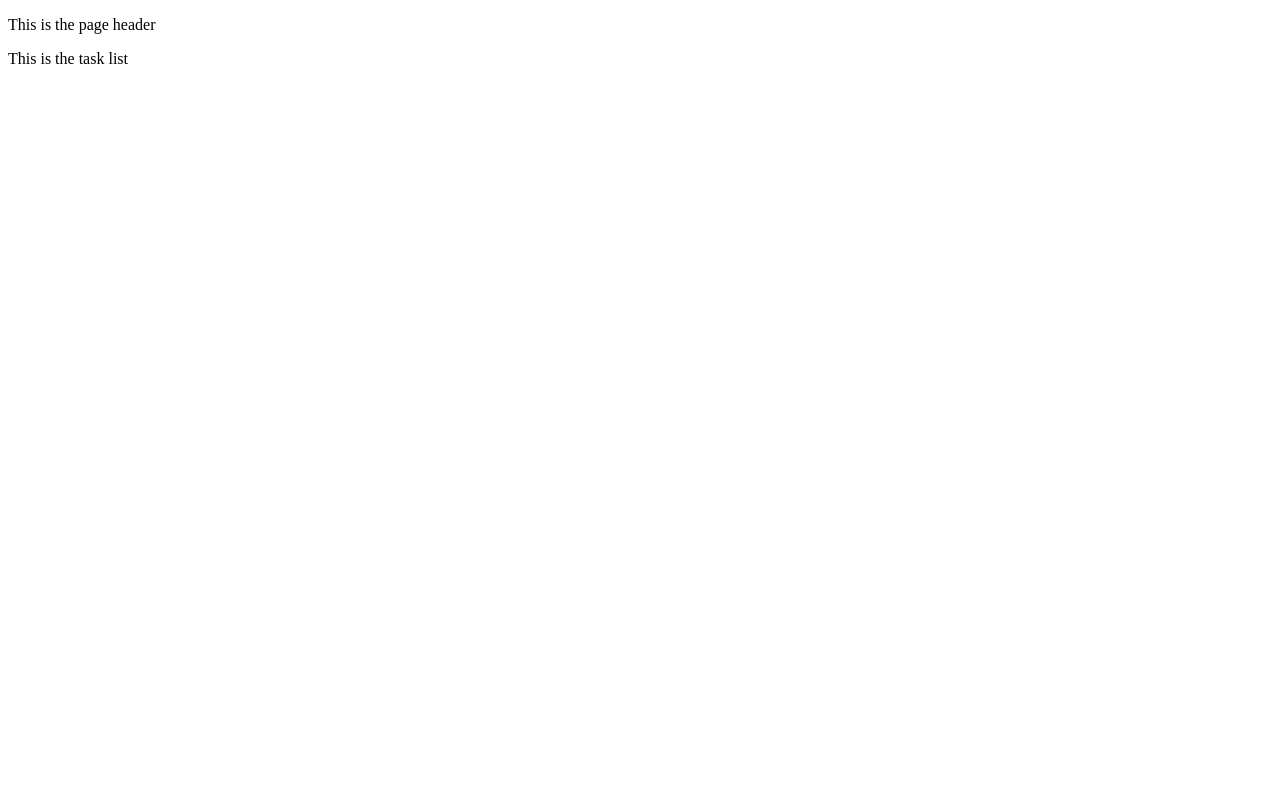
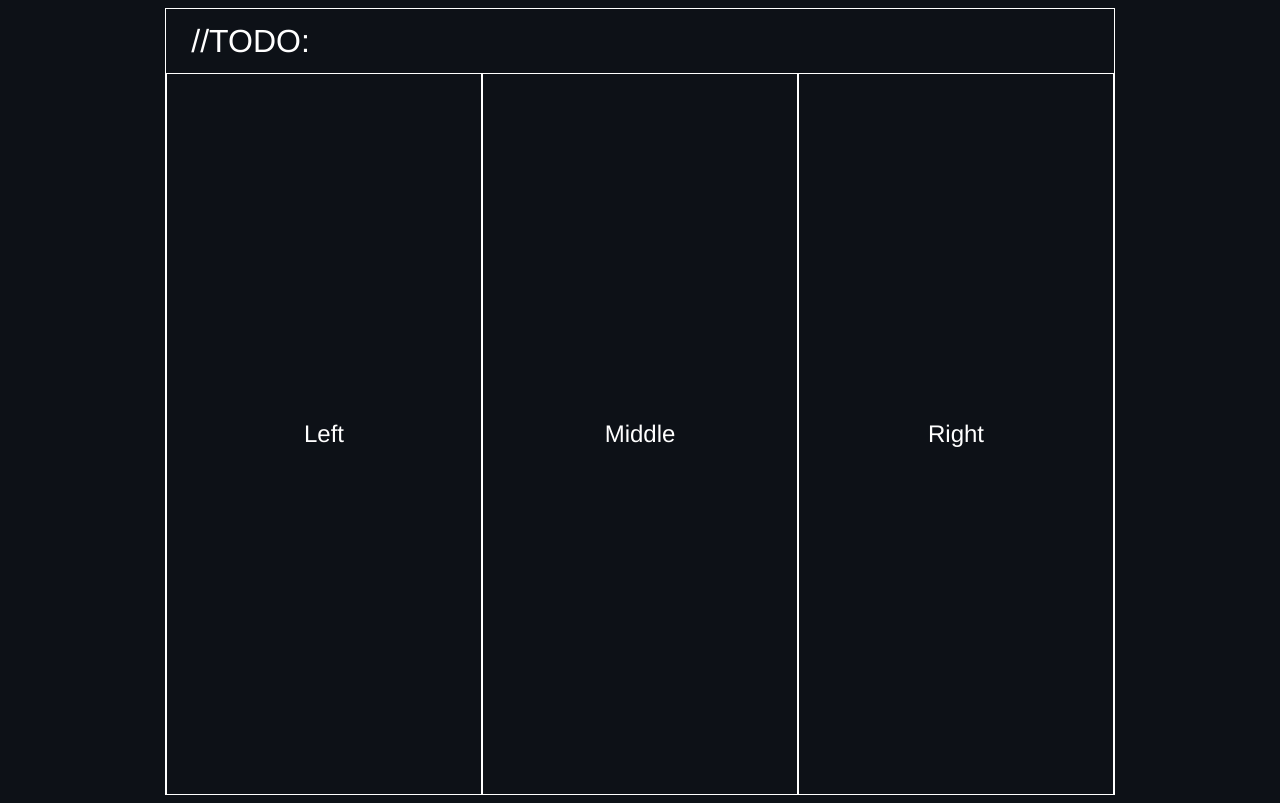
Before and after one commit to Liamarii/TaskBoard, an Angular app: page / in a window 1280 px wide. Built offline with nearby package versions, Linux system fonts and the light colour scheme.

Commit message:
Setting up the task sections and header in the HTML

```diff
--- a/src/app/page-header/page-header.component.html
+++ b/src/app/page-header/page-header.component.html
@@ -1 +1,3 @@
-<p>This is the page header</p>
+<div class="header">
+//TODO:
+</div>
--- a/src/app/page-header/page-header.component.scss
+++ b/src/app/page-header/page-header.component.scss
@@ -0,0 +1,14 @@
+.header
+{
+    width: 71%;
+    margin: auto;
+    color: white;
+    text-align: left;
+    padding-left: 2%;
+    padding-right: 2%;
+    font-size: 2em;
+    line-height: 2em;
+    font-family: Helvetica, Arial, sans-serif;
+    box-shadow: 10px black solid;
+    border: 1px solid white;
+}
--- a/src/app/task-list/task-list.component.html
+++ b/src/app/task-list/task-list.component.html
@@ -1 +1,5 @@
-<p>This is the task list</p>
+<div class="tasks-container">
+    <div class="tasks-container column">Left</div>
+    <div class="tasks-container column">Middle</div>
+    <div class="tasks-container column">Right</div>
+</div>
--- a/src/app/task-list/task-list.component.scss
+++ b/src/app/task-list/task-list.component.scss
@@ -0,0 +1,22 @@
+.tasks-container
+{
+    width: 75%;
+    margin: auto;
+    color: white;
+    box-shadow: 10px black solid;
+    border: 1px solid white;
+    border-top: none;
+    height: 90vh;
+    display:flex;
+    justify-content:space-between;
+}
+
+.tasks-container.column
+{
+    white-space:nowrap;
+    font-size: x-large;
+    font-family: Helvetica, Arial, sans-serif;
+    line-height: 2em;
+    align-items: center;
+    justify-content: center;
+}
--- a/src/styles.scss
+++ b/src/styles.scss
@@ -1 +1,4 @@
-/* You can add global styles to this file, and also import other style files */
+body{
+    background-color: #0d1117;
+    color: white;
+}
```
